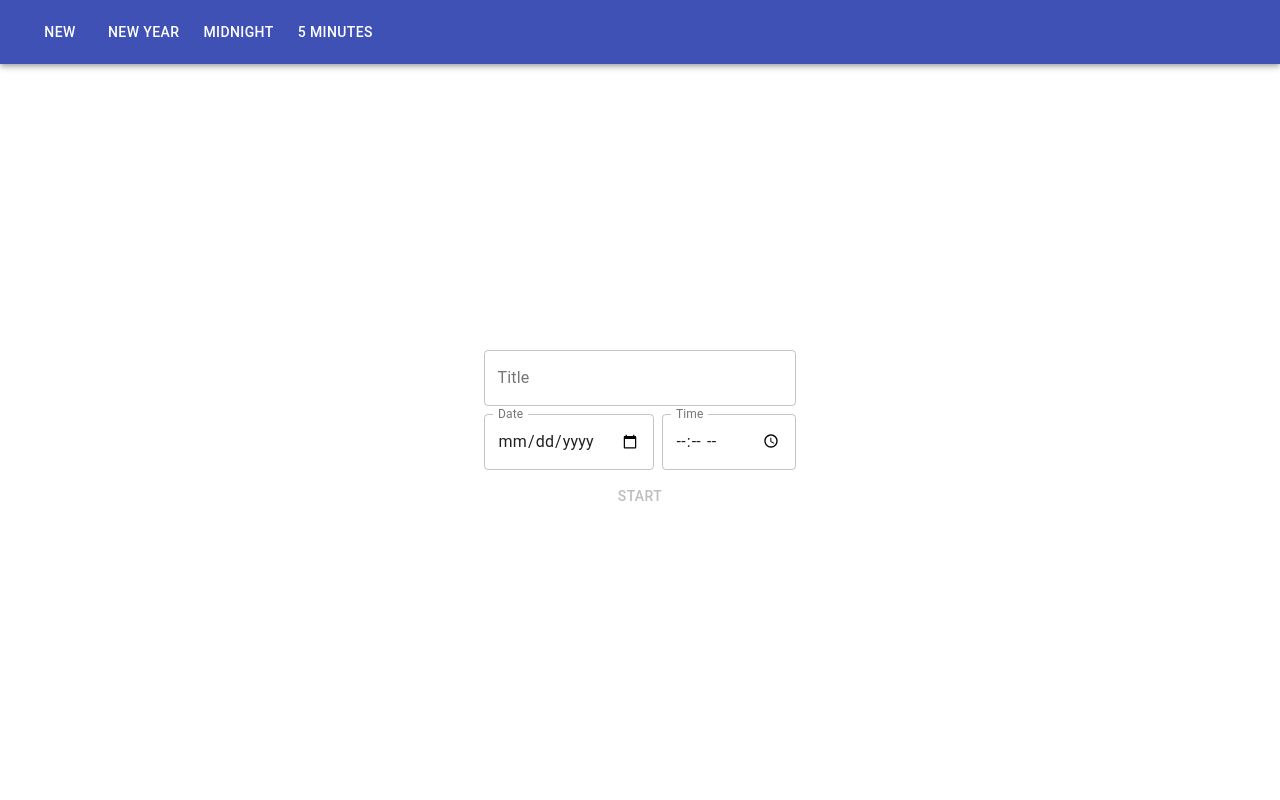
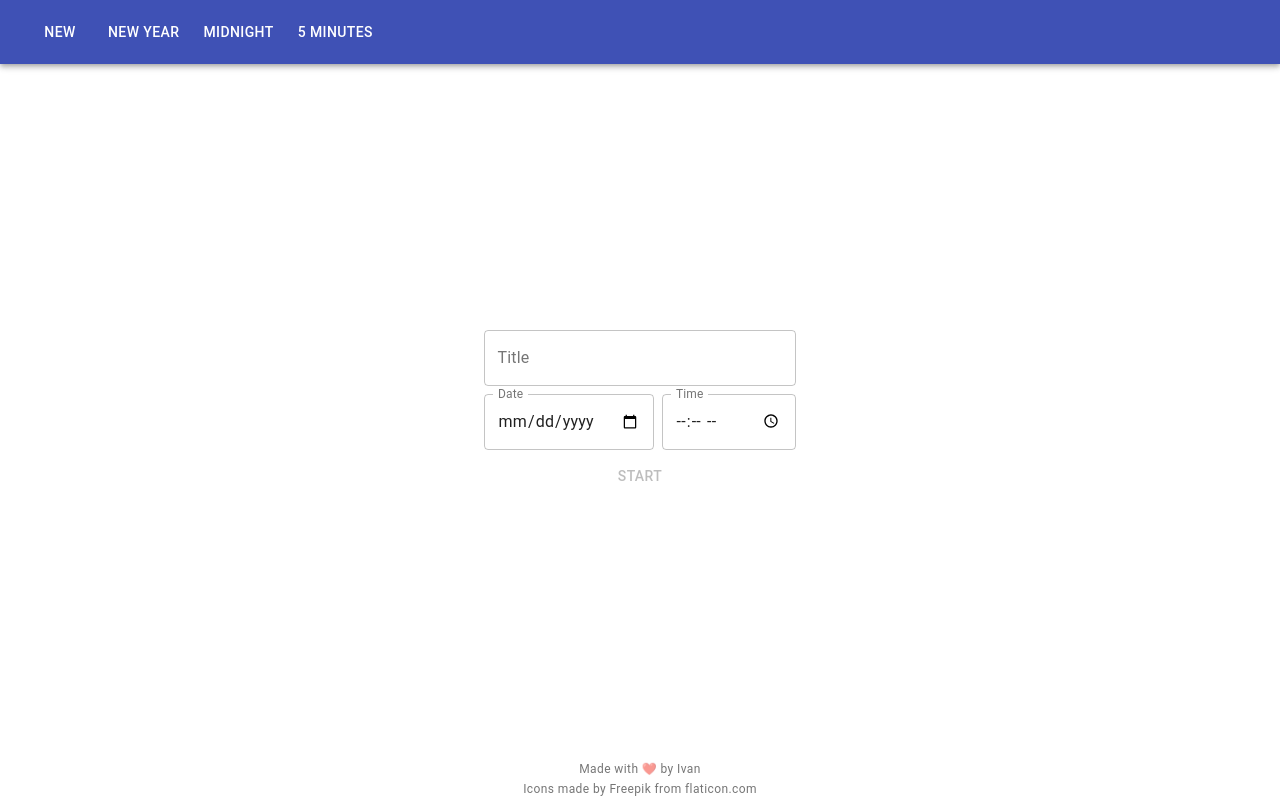
Before and after one commit to OkThought/countdown, a React (Create React App) app: page / in a window 1280 px wide. Built offline with nearby package versions, Linux system fonts and the light colour scheme.

Commit message:
Credit content authors, including me :D

```diff
--- a/src/components/App/App.tsx
+++ b/src/components/App/App.tsx
@@ -1,4 +1,4 @@
-import {Container, makeStyles, AppBar, Toolbar, Typography, Theme, Button} from '@material-ui/core'
+import {Container, makeStyles, AppBar, Toolbar, Typography, Theme, Button, Link} from '@material-ui/core'
 import React, {useState, useEffect, ChangeEvent, useMemo} from 'react'
 import Countdown, {CountdownRenderProps} from '../Countdown/Countdown'
 import {CountdownView} from '../CountdownView/CountdownView'
@@ -30,7 +30,7 @@ const useStyles = makeStyles((theme: Theme) => ({
     flexGrow: 1,
     display: 'flex',
     justifyContent: 'center',
-    textAlign: 'center'
+    textAlign: 'center',
   },
   form: {
     display: 'flex',
@@ -43,6 +43,9 @@ const useStyles = makeStyles((theme: Theme) => ({
     flexDirection: 'column',
     alignItems: 'stretch',
     justifyContent: 'center',
+  },
+  footer: {
+    textAlign: 'center',
   },
 }))
 
@@ -135,6 +138,7 @@ function App(props: {}) {
                   const oldDate = newTargetDate ? new Date(newTargetDate) : new Date()
                   const {value} = e.target
                   if (value) {
+                    //noinspection TypeScriptValidateTypes
                     oldDate.setHours(...parseTime(e.target.value))
                     setNewTargetDate(oldDate)
                   } else {
@@ -165,6 +169,18 @@ function App(props: {}) {
         )
         }
       </Container>
+      <Container className={classes.footer}>
+        <Typography color='textSecondary' variant='caption' component='div'>
+          {'Made with ❤️ by '}
+          <Link color='textSecondary' href='https://github.com/OkThought'>Ivan</Link>
+        </Typography>
+        <Typography color='textSecondary' variant='caption' component='div'>
+          {'Icons made by '}
+          <Link color='textSecondary' href="https://www.flaticon.com/authors/freepik" title="Freepik">Freepik</Link>
+          {' from '}
+          <Link color='textSecondary' href="https://www.flaticon.com/" title="Flaticon">flaticon.com</Link>
+        </Typography>
+      </Container>
     </div>
   )
 }
```
Also changed, not shown: public/index.html (+5 -5 lines).
